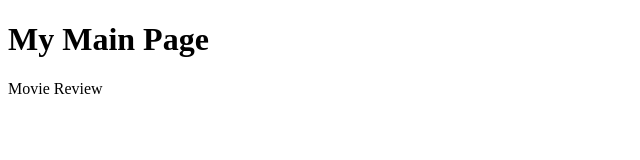
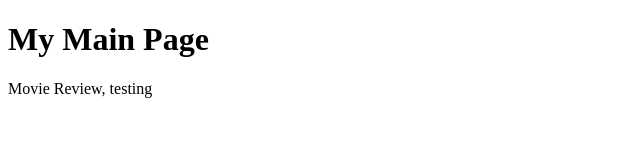
Before and after one commit to buzzedison/portfolio, a plain HTML site: page index.html in a window 1280 px wide. Shown: the full height of the page, 0-640 px from the left. Drawn offline with Linux system fonts and the light colour scheme.

Commit message:
edited index

```diff
--- a/index.html
+++ b/index.html
@@ -8,7 +8,7 @@
 </head>
 <body>
     <h1> My Main Page</h1>
-    <p> Movie Review </p>
+    <p> Movie Review, testing </p>
 
 </body>
 </html>
```
